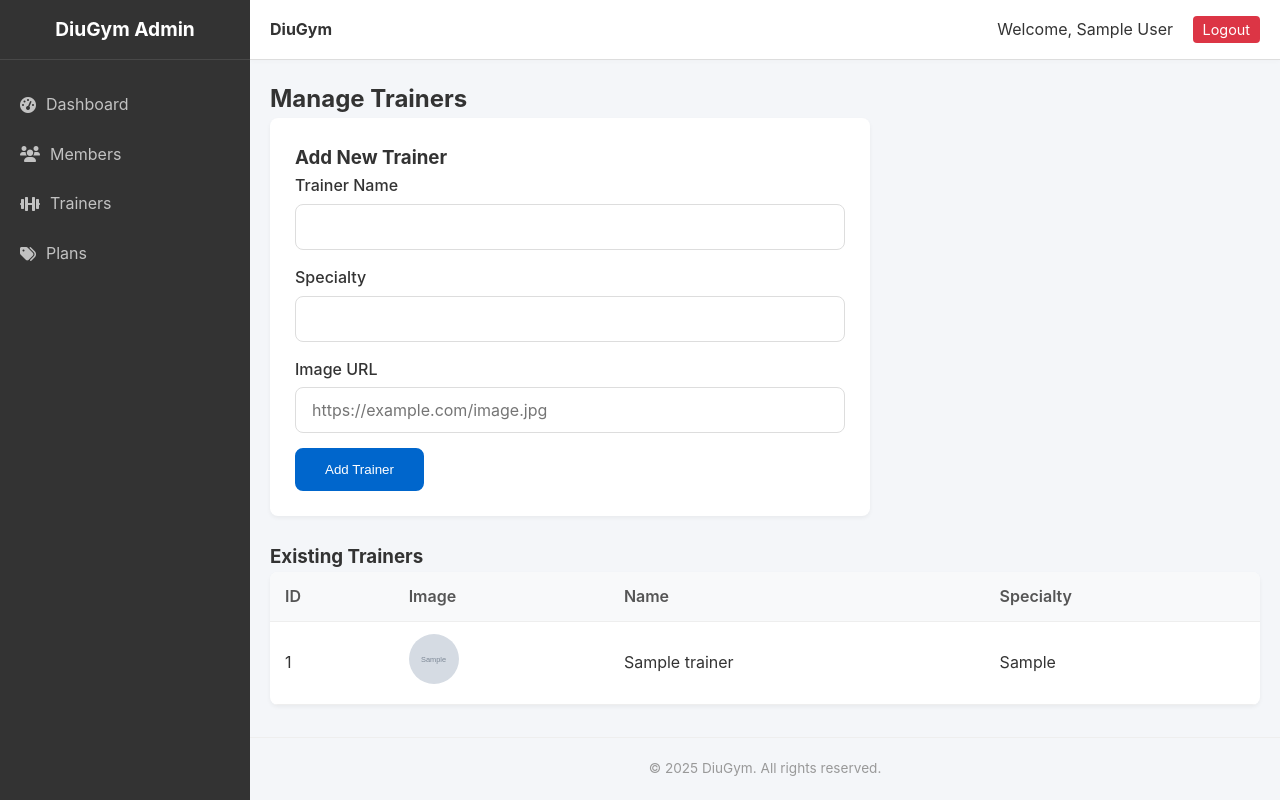
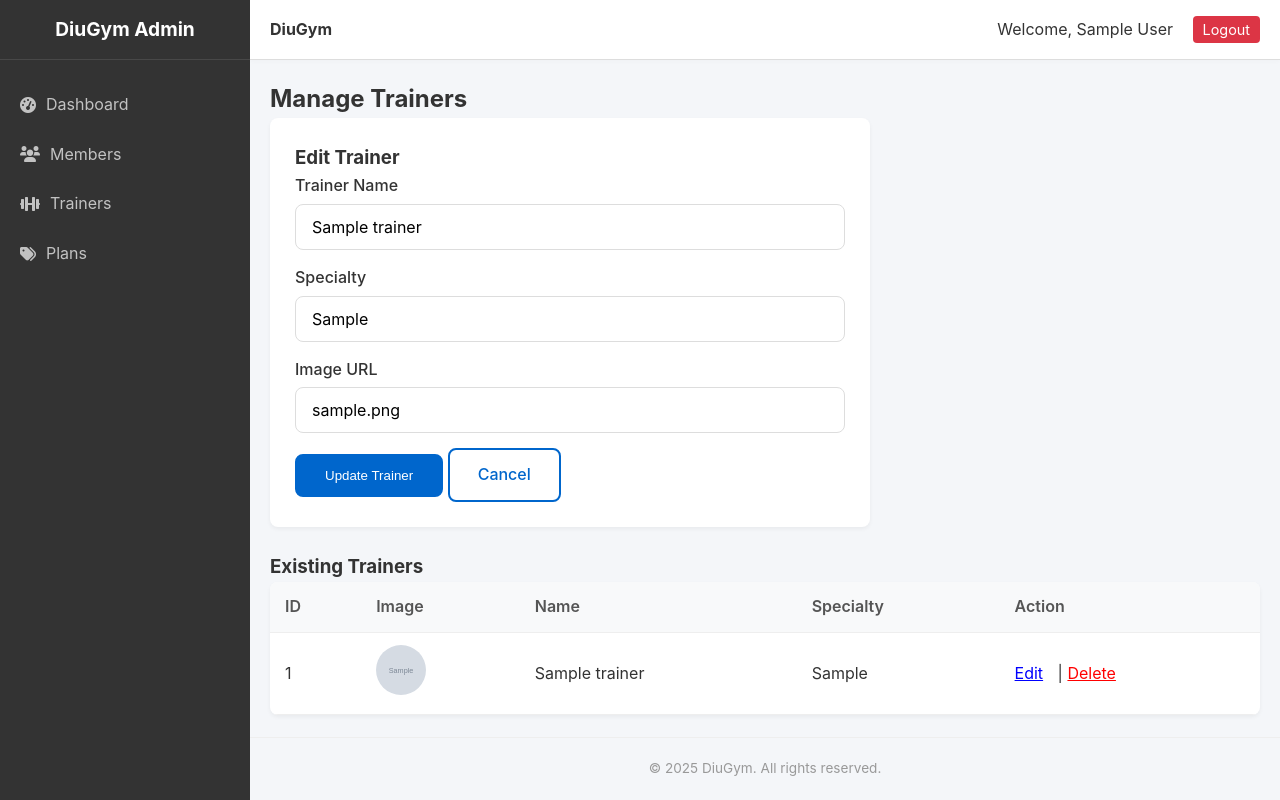
Before and after one commit to shouvikofficial/web-engineering-project, a PHP site: page /dashboards/admin/trainers.php?edit=1 in a window 1280 px wide. Run offline with PHP 8.4, Linux system fonts and the light colour scheme; the visitor is signed in with stand-in values (Sample User, id 1); tables that the repository leaves empty hold one stand-in row (values such as "Sample post"); grey boxes marked "Sample" are stand-in pictures.

Commit message:
Add edit and delete functionality for trainers

```diff
--- a/dashboards/admin/trainers.php
+++ b/dashboards/admin/trainers.php
@@ -15,21 +15,48 @@ if (isset($_POST['add_trainer'])) {
     $image = $_POST['image'];
 
     if (!empty($name) && !empty($specialty)) {
-        $stmt = mysqli_prepare($con, "INSERT INTO trainers (name, specialty, image_url) VALUES (?, ?, ?)");
-        mysqli_stmt_bind_param($stmt, "sss", $name, $specialty, $image);
+        $sql = "INSERT INTO trainers (name, specialty, image_url) VALUES ('$name', '$specialty', '$image')";
+        $run = mysqli_query($con, $sql);
 
-        if (mysqli_stmt_execute($stmt)) {
+        if ($run) {
             $msg = "<div style='color: green; margin-bottom: 10px;'>Trainer added successfully!</div>";
         } else {
             $msg = "<div style='color: red; margin-bottom: 10px;'>Error adding trainer.</div>";
         }
-        mysqli_stmt_close($stmt);
     } else {
         $msg = "<div style='color: red; margin-bottom: 10px;'>Please fill in all fields.</div>";
     }
 }
 
+// Handle Update Trainer
+if (isset($_POST['update_trainer'])) {
+    $id = $_POST['id'];
+    $name = $_POST['name'];
+    $specialty = $_POST['specialty'];
+    $image = $_POST['image'];
+
+    $sql = "UPDATE trainers SET name='$name', specialty='$specialty', image_url='$image' WHERE id='$id'";
+    $run = mysqli_query($con, $sql);
+
+    if ($run) {
+        $msg = "<div style='color: green; margin-bottom: 10px;'>Trainer updated successfully!</div>";
+    } else {
+        $msg = "<div style='color: red; margin-bottom: 10px;'>Update failed!</div>";
+    }
+}
+
 include '../includes/header.php';
+
+// Check if editing
+$edit_mode = false;
+$edit_data = [];
+if (isset($_GET['edit'])) {
+    $edit_mode = true;
+    $edit_id = $_GET['edit'];
+    $sql = "SELECT * FROM trainers WHERE id='$edit_id'";
+    $result = mysqli_query($con, $sql);
+    $edit_data = mysqli_fetch_assoc($result);
+}
 ?>
 
 <h2>Manage Trainers</h2>
@@ -37,21 +64,27 @@ include '../includes/header.php';
 <?php echo $msg; ?>
 
 <div class="form-card">
-    <h3>Add New Trainer</h3>
+    <h3><?php echo $edit_mode ? 'Edit Trainer' : 'Add New Trainer'; ?></h3>
     <form method="POST" action="">
         <div class="form-group">
             <label>Trainer Name</label>
-            <input type="text" name="name" class="form-control" required>
+            <input type="text" name="name" class="form-control" value="<?php echo $edit_mode ? $edit_data['name'] : ''; ?>" required>
         </div>
         <div class="form-group">
             <label>Specialty</label>
-            <input type="text" name="specialty" class="form-control" required>
+            <input type="text" name="specialty" class="form-control" value="<?php echo $edit_mode ? $edit_data['specialty'] : ''; ?>" required>
         </div>
         <div class="form-group">
             <label>Image URL</label>
-            <input type="text" name="image" class="form-control" placeholder="https://example.com/image.jpg">
+            <input type="text" name="image" class="form-control" value="<?php echo $edit_mode ? $edit_data['image_url'] : ''; ?>" placeholder="https://example.com/image.jpg">
         </div>
-        <button type="submit" name="add_trainer" class="btn btn-primary">Add Trainer</button>
+        <?php if ($edit_mode) { ?>
+            <input type="hidden" name="id" value="<?php echo $edit_data['id']; ?>">
+            <button type="submit" name="update_trainer" class="btn btn-primary">Update Trainer</button>
+            <a href="trainers.php" class="btn btn-secondary">Cancel</a>
+        <?php } else { ?>
+            <button type="submit" name="add_trainer" class="btn btn-primary">Add Trainer</button>
+        <?php } ?>
     </form>
 </div>
 
@@ -66,6 +99,7 @@ include '../includes/header.php';
                 <th>Image</th>
                 <th>Name</th>
                 <th>Specialty</th>
+                <th>Action</th>
             </tr>
         </thead>
         <tbody>
@@ -76,20 +110,24 @@ include '../includes/header.php';
             if (mysqli_num_rows($result) > 0) {
                 while ($row = mysqli_fetch_assoc($result)) {
                     echo "<tr>";
-                    echo "<td>" . htmlspecialchars($row['id']) . "</td>";
+                    echo "<td>" . $row['id'] . "</td>";
                     echo "<td>";
                     if (!empty($row['image_url'])) {
-                        echo "<img src='" . htmlspecialchars($row['image_url']) . "' alt='Trainer' style='width: 50px; height: 50px; object-fit: cover; border-radius: 50%;'>";
+                        echo "<img src='" . $row['image_url'] . "' alt='Trainer' style='width: 50px; height: 50px; object-fit: cover; border-radius: 50%;'>";
                     } else {
                         echo "N/A";
                     }
                     echo "</td>";
-                    echo "<td>" . htmlspecialchars($row['name']) . "</td>";
-                    echo "<td>" . htmlspecialchars($row['specialty']) . "</td>";
+                    echo "<td>" . $row['name'] . "</td>";
+                    echo "<td>" . $row['specialty'] . "</td>";
+                    echo "<td>";
+                    echo "<a style='color:blue; margin-right:10px;' href='trainers.php?edit=" . $row['id'] . "'>Edit</a> | ";
+                    echo "<a style='color:red;' href='delete_trainer.php?id=" . $row['id'] . "' onclick='return confirm(\"Are you sure?\")'>Delete</a>";
+                    echo "</td>";
                     echo "</tr>";
                 }
             } else {
-                echo "<tr><td colspan='4' style='text-align:center;'>No trainers found.</td></tr>";
+                echo "<tr><td colspan='5' style='text-align:center;'>No trainers found.</td></tr>";
             }
             ?>
         </tbody>
```
Also changed, not shown: dashboards/admin/delete_trainer.php (added, +17 -0 lines).
